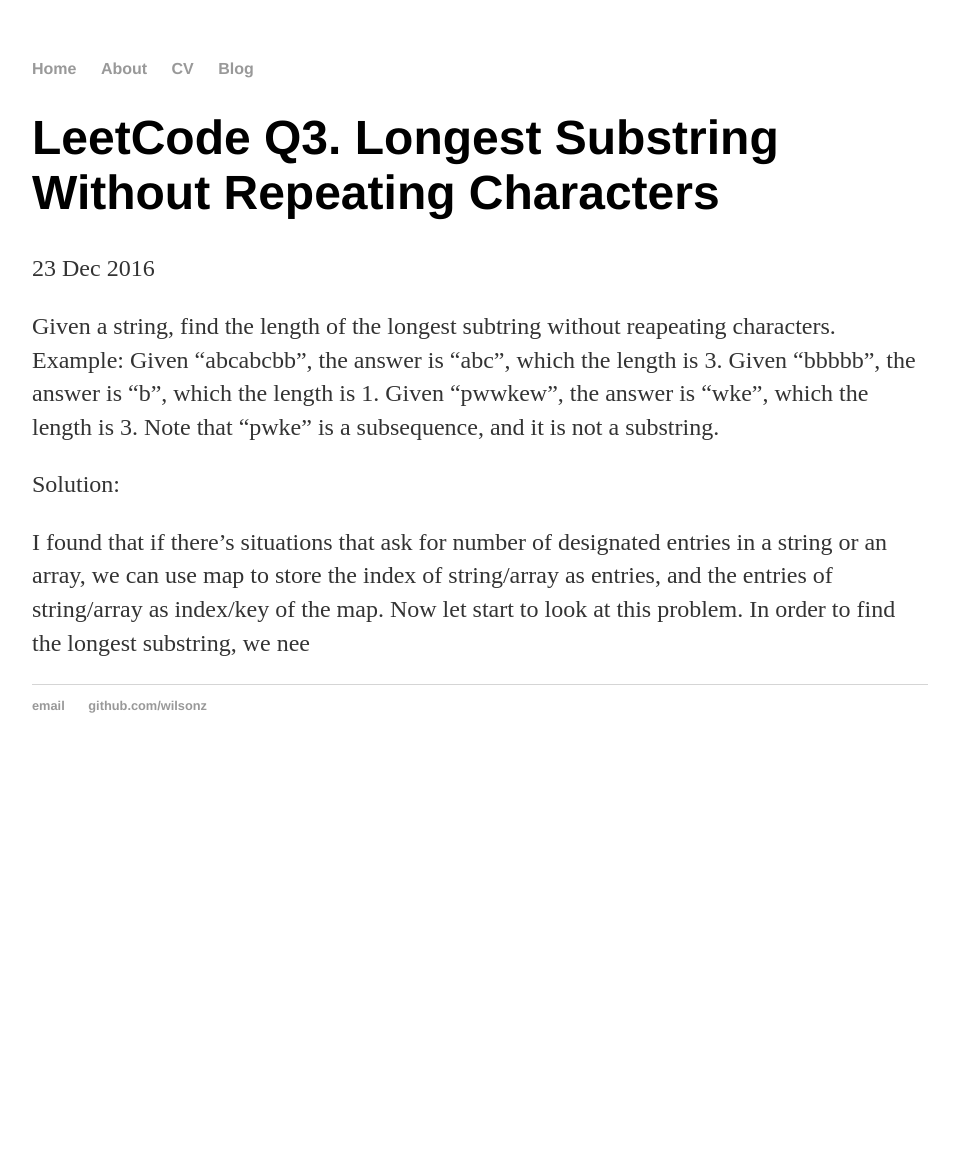
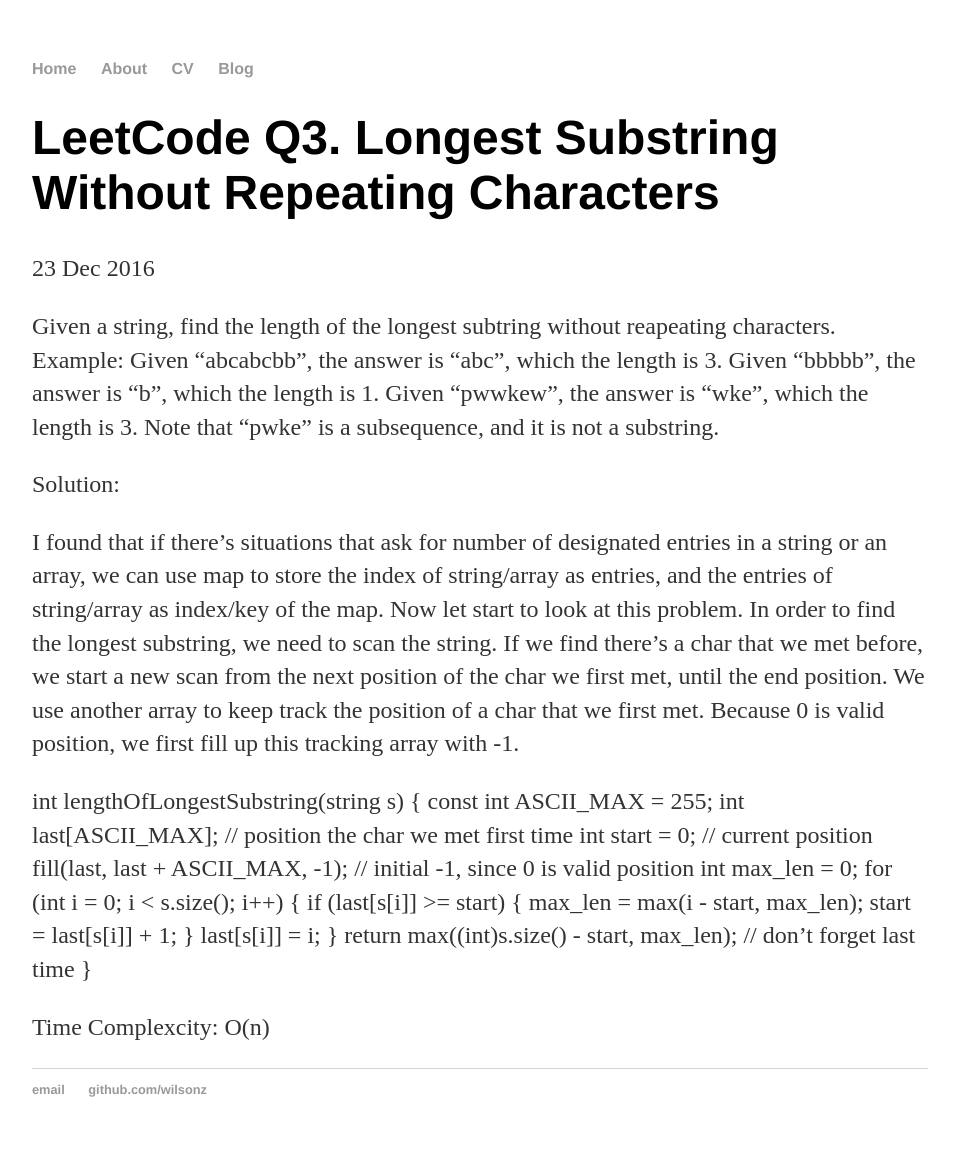
Before and after one commit to wilsonz/wilsonz.github.io, a Jekyll site: the page built from _posts/2016-12-23-LeetCode-Q3.-Longest-Substring-Without-Repeating-Char.md, in a window 1280 px wide. Shown: the whole page, without its empty margins (160-1119 px from the left). Built offline with Jekyll 4.4.1, drawn with Linux system fonts in a browser that asks for light colours; before the commit the page ends 900 px from its top, so only the background shows below that.

Commit message:
Update 2016-12-23-LeetCode-Q3.-Longest-Substring-Without-Repeating-Char.md

```diff
--- a/_posts/2016-12-23-LeetCode-Q3.-Longest-Substring-Without-Repeating-Char.md
+++ b/_posts/2016-12-23-LeetCode-Q3.-Longest-Substring-Without-Repeating-Char.md
@@ -16,4 +16,29 @@
 we can use map to store the index of string/array as entries, and the entries of string/array as index/key
 of the map.
 Now let start to look at this problem.
-In order to find the longest substring, we nee
+In order to find the longest substring, we need to scan the string.
+If we find there's a char that we met before, we start a new scan from the next position of the char we first met,
+until the end position.
+We use another array to keep track the position of a char that we first met. Because 0 is valid position, we first
+fill up this tracking array with -1.
+
+int lengthOfLongestSubstring(string s)
+{
+    const int ASCII_MAX = 255;
+    int last[ASCII_MAX]; // position the char we met first time
+    int start = 0; // current position
+    fill(last, last + ASCII_MAX, -1); // initial -1, since 0 is valid position
+    int max_len = 0;
+    for (int i = 0; i < s.size(); i++)
+    {
+        if (last[s[i]] >= start)
+        {
+            max_len = max(i - start, max_len);
+            start = last[s[i]] + 1;
+        }
+        last[s[i]] = i;
+    }
+    return max((int)s.size() - start, max_len); // don't forget last time
+}
+
+Time Complexcity:   O(n)
```
